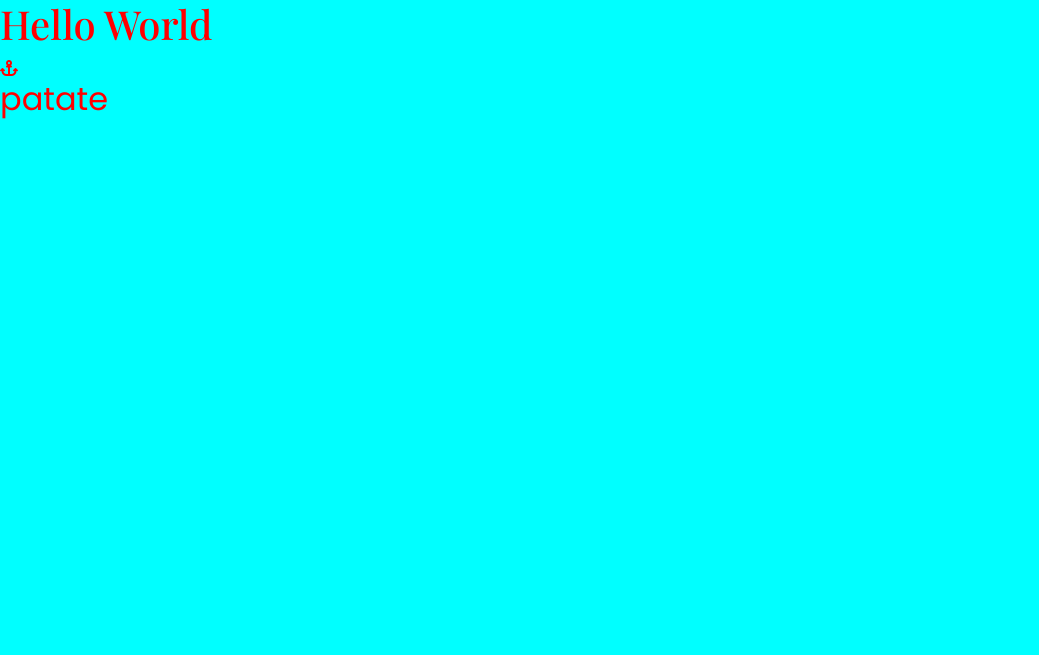
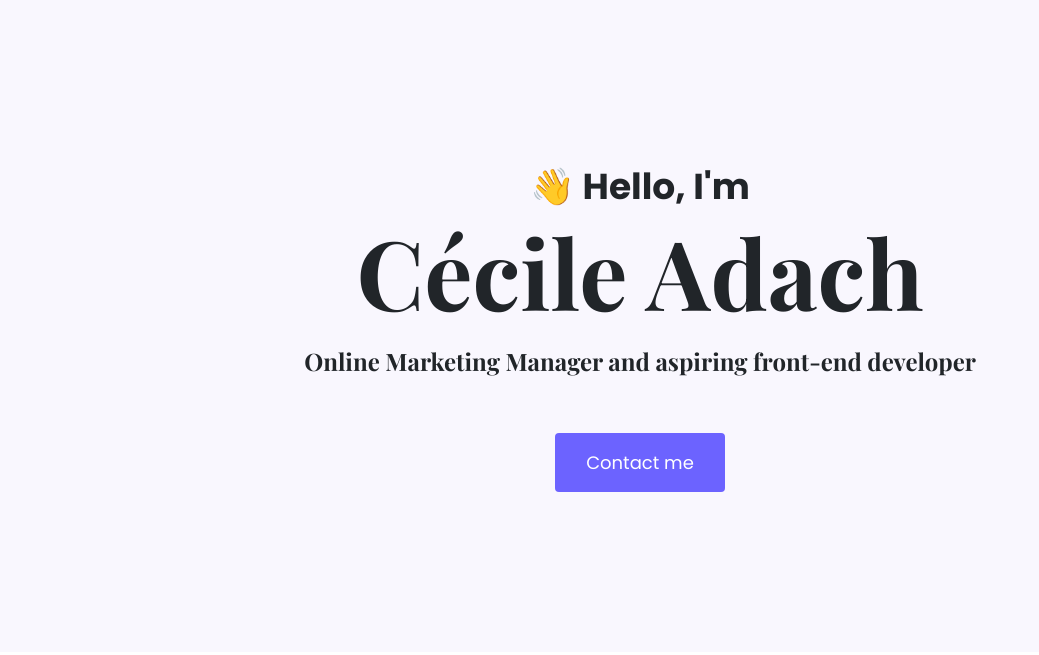
Before and after one commit to Cec-Adc/portfolio-project, a plain HTML site: page index.html in a window 1280 px wide. Shown: the whole page, without its empty margins (0-1039 px from the left). Drawn offline with nearby package versions, Linux system fonts and the light colour scheme.

Commit message:
Created the hero

```diff
--- a/index.html
+++ b/index.html
@@ -29,8 +29,15 @@
     ></script>
   </head>
   <body>
-    <h1>Hello World</h1>
-    <i class="fas fa-anchor"></i>
-    <h2>patate</h2>
+    <div class="hero">
+      <p>👋 Hello, I'm</p>
+      <h1>Cécile Adach</h1>
+      <h2 class="mb-5">
+        Online Marketing Manager and aspiring front-end developer
+      </h2>
+      <div>
+        <a href="#" class="btn">Contact me</a>
+      </div>
+    </div>
   </body>
 </html>
--- a/src/style.css
+++ b/src/style.css
@@ -1,12 +1,53 @@
-body {
-  color: red;
-  background-color: aqua;
+:root {
+  --primary-color: #6c63ff;
+  --secondary-color: #f9f7fe;
+  --heading-font: "Playfair Display", serif;
+  --default-font: "Poppins", sans-serif;
+}
+
+h1,
+h2,
+h3,
+h4,
+h5,
+h6 {
+  font-family: var(--heading-font);
 }
 
 h1 {
-  font-family: "Playfair Display", serif;
+  font-size: 96px;
+  font-weight: bold;
+  margin-bottom: 8px;
 }
 
 h2 {
-  font-family: "Poppins", sans-serif;
+  font-size: 24px;
+  font-weight: bold;
+  line-height: 2;
 }
+
+.hero {
+  background-color: var(--secondary-color);
+  text-align: center;
+  padding: 160px 20px;
+}
+
+.hero p {
+  font-family: var(--default-font);
+  font-size: 36px;
+  font-weight: bold;
+  margin: 0;
+}
+
+.hero a {
+  background-color: var(--primary-color);
+  color: #fff;
+  cursor: pointer;
+  font-family: var(--default-font);
+  font-weight: 400;
+  text-align: center;
+  text-decoration: none;
+  font-size: 18px;
+  line-height: 27px;
+  padding: 15px 30px;
+}
```
